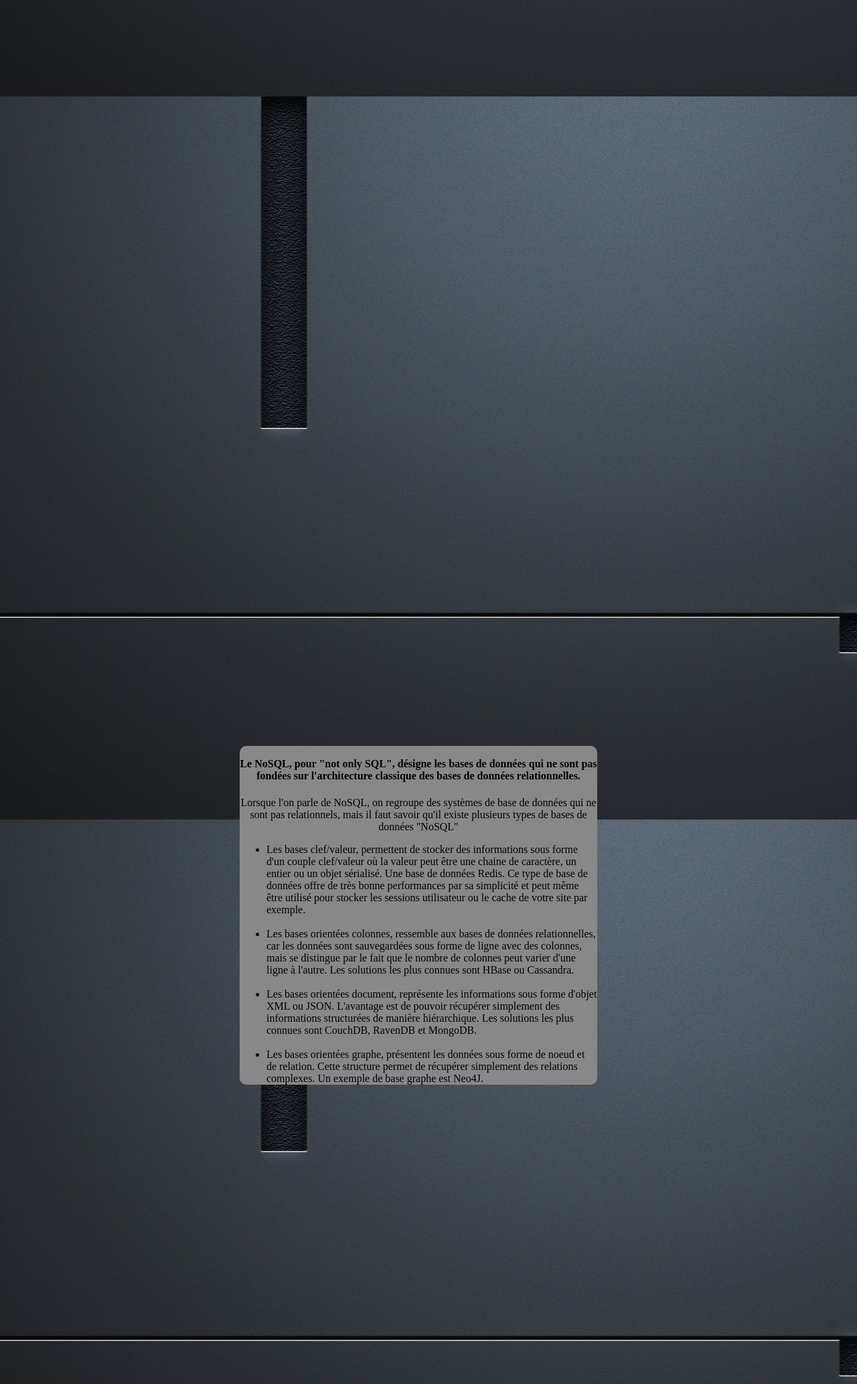
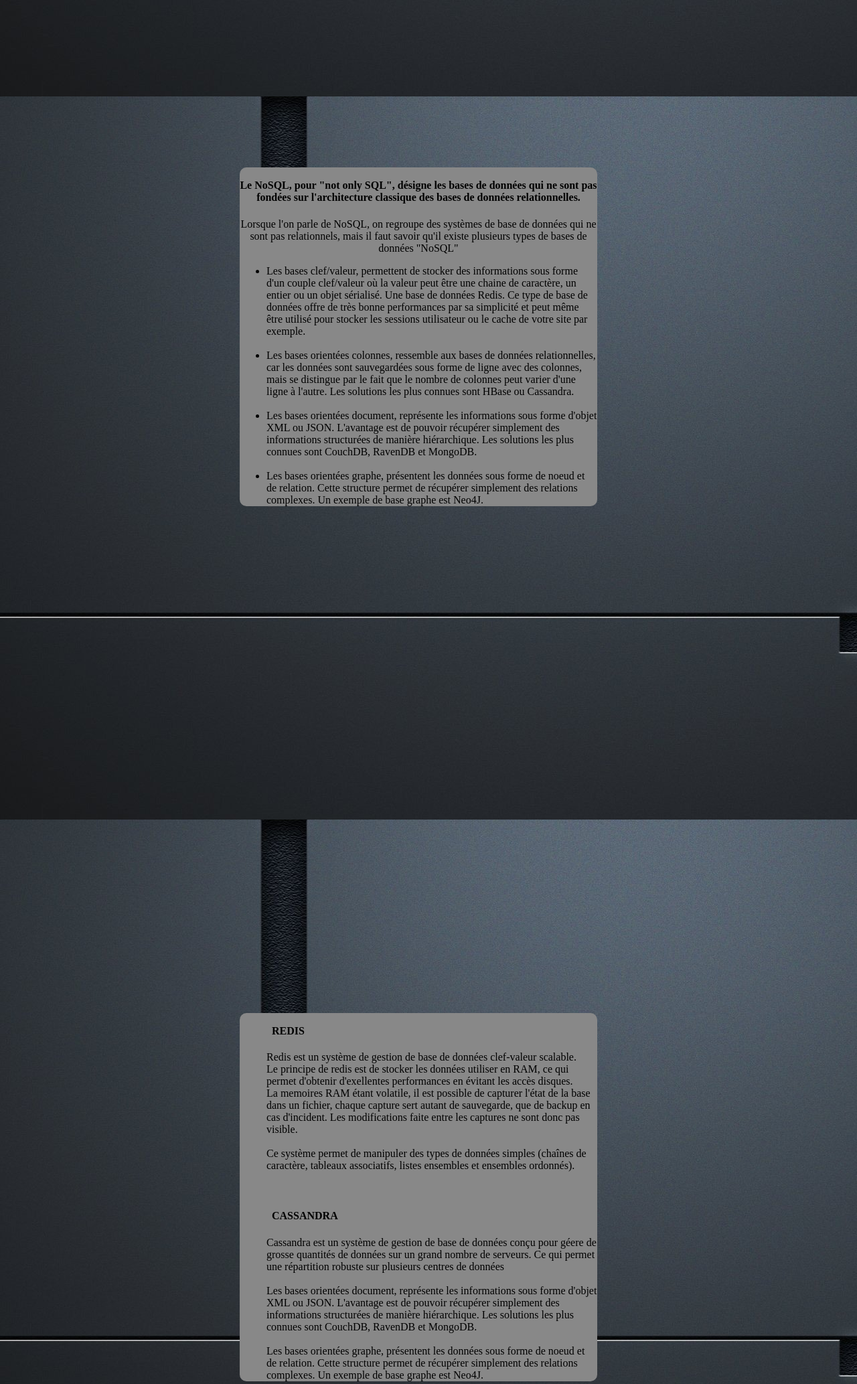
Before and after one commit to Nialee37/Veille_NoSQL, a PHP site: page /index.html in a window 1280 px wide. Shown: the part 936-3003 px from the top of the page at 67% size. Run offline with PHP 8.4, Linux system fonts and the light colour scheme.

Commit message:
version finale v1

```diff
--- a/index.html
+++ b/index.html
@@ -48,55 +48,7 @@
 	<br>
 	<br>
 	<br>
-	<br>
-	<br>
-	<br>
-	<br>
-	<br>
-	<br>
-	<br>
-	<br>
-	<br>
-	<br>
-	<br>
-	<br>
-	<br>
-	<br>
-	<br>
-	<br>
-	<br>
-	<br>
-	<br>
-	<br>
-	<br>
-	<br>
-	<br>
-	<br>
-	<br>
-	<br>
-	<br>
-	<br>
-	<br>
-	<br>
-	<br>
-	<br>
-	<br>
-	<br>
-	<br>
-	<br>
-	<br>
-	<br>
-	<br>
-	<br>
-	<br>
-	<br>
-	<br>
-	<br>
-	<br>
-	<br>
-	<br>
-	<br>
-	<br>
+	<br id="ALivre">
 	<br>
 	<br>
 	<br>
@@ -109,7 +61,7 @@
 	<br>
 	<br>
 	<div class="text">
-		<a id="ALivre">
+		<a>
 			<h4>
 			</br>
 			Le NoSQL, pour "not only SQL", désigne les bases de données qui ne sont pas fondées sur l'architecture classique des bases de données relationnelles.
@@ -158,6 +110,98 @@
 	<br>
 	<br>
 	<br>
+	<br>
+	<br>
+	<br>
+	<br>
+	<br id="AListe">
+	<br>
+	<br>
+	<br>
+	<br>
+	<br>
+	<br>
+	<br>
+	<br>
+	<br>
+	<br>
+	<br>
+	<div class="textList">
+		<a>
+			<ul id="ListBDD">
+
+				<li>
+					<h4>
+						</br>&nbsp REDIS
+					</h4>
+					Redis est un système de gestion de base de données clef-valeur scalable.</br>Le principe de redis est de stocker les données utiliser en RAM, ce qui permet d'obtenir d'exellentes performances en évitant les accès disques.</br>La memoires RAM étant volatile, il est possible de capturer l'état de la base dans un fichier, chaque capture sert autant de sauvegarde, que de backup en cas d'incident. Les modifications faite entre les captures ne sont donc pas visible.</br></br>Ce système permet de manipuler des types de données simples (chaînes de caractère, tableaux associatifs, listes ensembles et ensembles ordonnés).
+				</li>
+
+				</br>
+
+				<li>
+					<h4>
+						</br>&nbsp CASSANDRA
+					</h4>
+					Cassandra est un système de gestion de base de données conçu pour géere de grosse quantités de données sur un grand nombre de serveurs. Ce qui permet une répartition robuste sur plusieurs centres de données
+				</li>
+				<br>
+				<li>
+					Les bases orientées document, représente les informations sous forme d'objet XML ou JSON. L'avantage est de pouvoir récupérer simplement des informations structurées de manière hiérarchique. Les solutions les plus connues sont CouchDB, RavenDB et MongoDB.
+				</li>
+				<br>
+				<li>
+					Les bases orientées graphe, présentent les données sous forme de noeud et de relation. Cette structure permet de récupérer simplement des relations complexes. Un exemple de base graphe est Neo4J.
+				</li>
+			</ul>
+		</a>
+	</div>
+	<br>
+	<br>
+	<br>
+	<br>
+	<br>
+	<br>
+	<br>
+	<br>
+	<br>
+	<br>
+	<br>
+	<br>
+	<br>
+	<br>
+	<br>
+	<br>
+	<br>
+	<br>
+	<br>
+	<br>
+	<br>
+	<br>
+	<br>
+	<br>
+	<br>
+	<br>
+	<br>
+	<br>
+	<br>
+	<br>
+	<br>
+	<br>
+	<br>
+	<br>
+	<br>
+	<br>
+	<br>
+	<br>
+	<br>
+	<br>
+	<br>
+	<br>
+	<br>
+	<br>
+	<br>
+	<br>
 </body>
 <a name="haut" id="haut"></a>
 <div>
--- a/style_Index.css
+++ b/style_Index.css
@@ -1,4 +1,3 @@
-/*body { margin : 0; padding: 0; width: 100%; height: 100vh; display: flex; justify-content: center; }*/
 body {background-image:url(Images/fond.jpg); background-attachment:fixed;}
 .Titre {text-align: center;}
 
@@ -26,12 +25,12 @@ body {background-image:url(Images/fond.jpg); background-attachment:fixed;}
 
 
  .text{ background-color: #888888; margin-left: 350px; margin-right: 380px;   text-align: center; border-radius:10px;}
+ .textList{ background-color: #888888; margin-left: 350px; margin-right: 380px; border-radius:10px;}
  .ImageRetour { background-attachment:scroll;  margin-left: 95%; }
 
 
 ul#TypeBDDNoSQL{ text-align: left; }
-a:link {text-decoration:none;  color:white;}
-a:visited {text-decoration:none; color:white;}
+ul#ListBDD{list-style: none;}
 
 
 /****Bouton retour****/
@@ -39,14 +38,11 @@ a#cRetour{ border-radius:3px; padding:10px; font-size:15px; text-align:center; c
 a#cRetour:before{ content: "\25b2"; }
 a#cRetour:hover{ background:rgba(0, 0, 0, 1); transition:all ease-in 0.2s;}
 a#cRetour.cInvisible{ bottom:-35px; opacity:0; transition:all ease-in 0.5s;}
-a#cRetour.cVisible{ bottom:20px; opacity:1;
+a#cRetour.cVisible{ bottom:20px; opacity:1;}
 /********************/
 
 
 
-
-
-
-
-
+a:link {text-decoration:none;  color:white;}
+a:visited {text-decoration:none; color:white;}
 }
```
